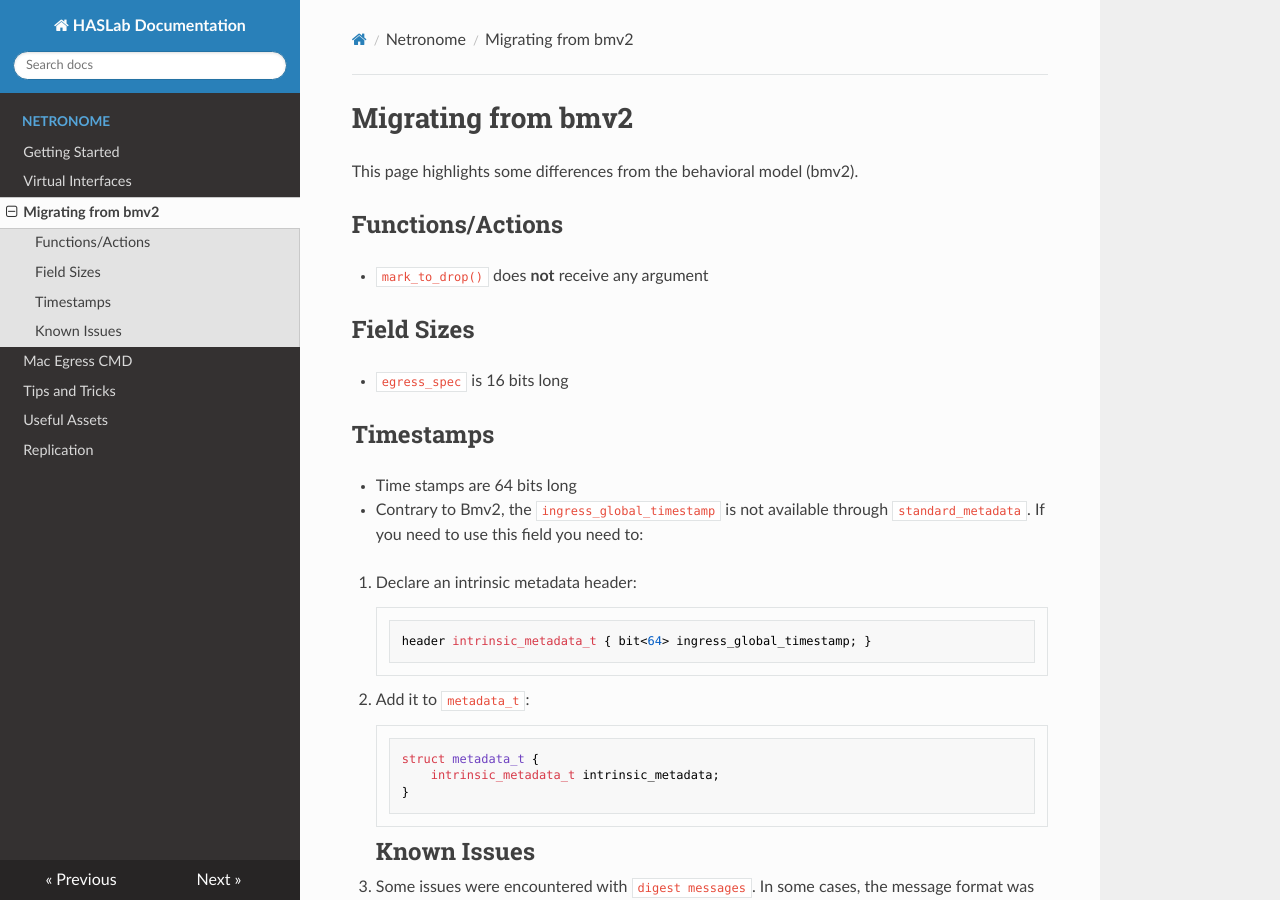
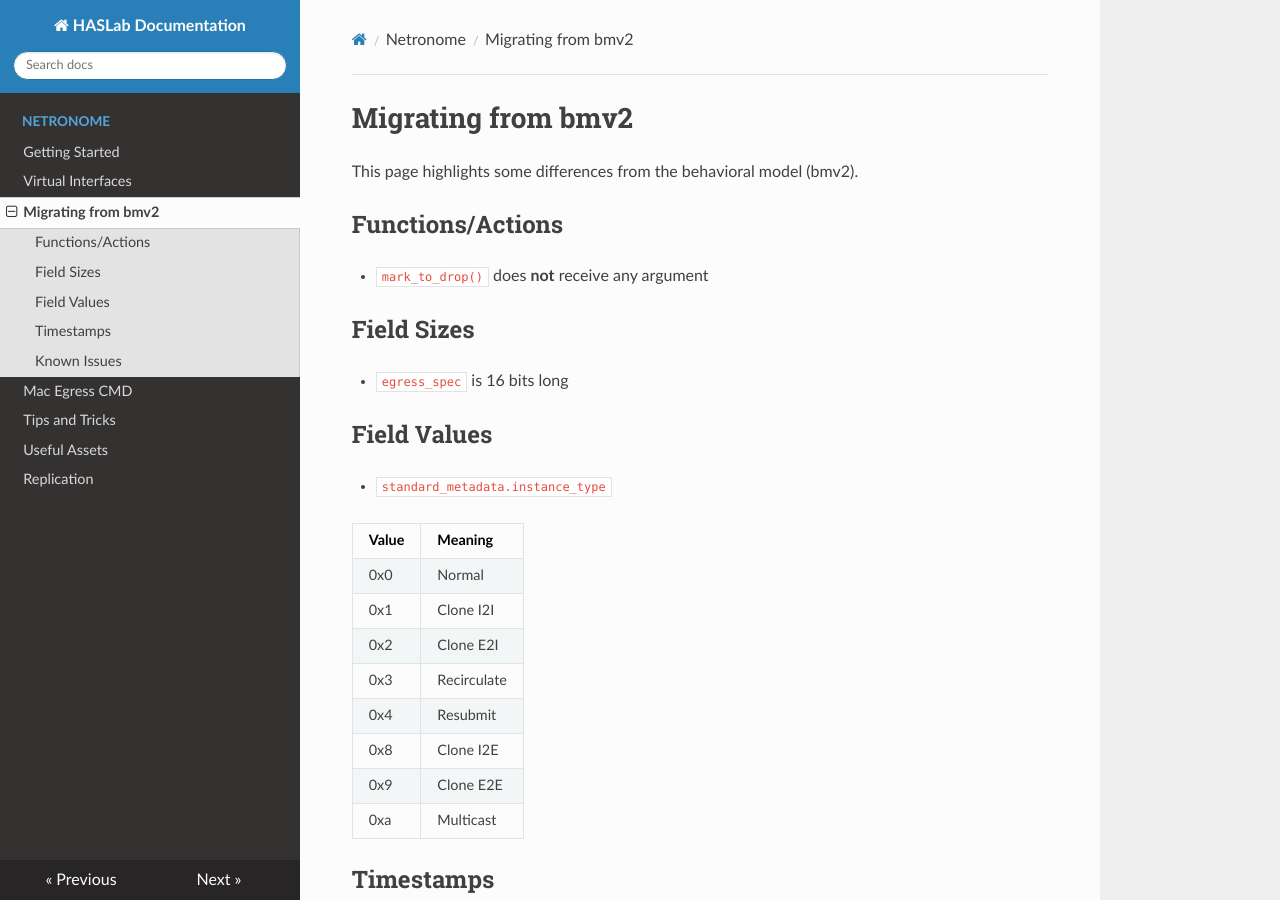
Before and after one commit to RuiCunhaM/netronome-p4-documentation, an MkDocs documentation site: the page built from docs/bmv2.md, in a window 1280 px wide and 900 px high. Built offline with MkDocs 1.6.1, drawn with Linux system fonts in a browser that asks for light colours; nearby versions of some CDN libraries.

Commit message:
add extra information and change incorrect information

```diff
--- a/docs/bmv2.md
+++ b/docs/bmv2.md
@@ -7,6 +7,20 @@
 
 ## Field Sizes
 - `egress_spec` is 16 bits long
+
+## Field Values
+- `standard_metadata.instance_type`
+
+| Value | Meaning     |
+|-------|-------------|
+| 0x0   | Normal      |
+| 0x1   | Clone I2I   |
+| 0x2   | Clone E2I   |
+| 0x3   | Recirculate |
+| 0x4   | Resubmit    |
+| 0x8   | Clone I2E   |
+| 0x9   | Clone E2E   |
+| 0xa   | Multicast   |
 
 ## Timestamps
 - Time stamps are 64 bits long
```
Also changed, not shown: docs/tips.md (+9 -1 lines), docs/vfs.md (+5 -0 lines).
